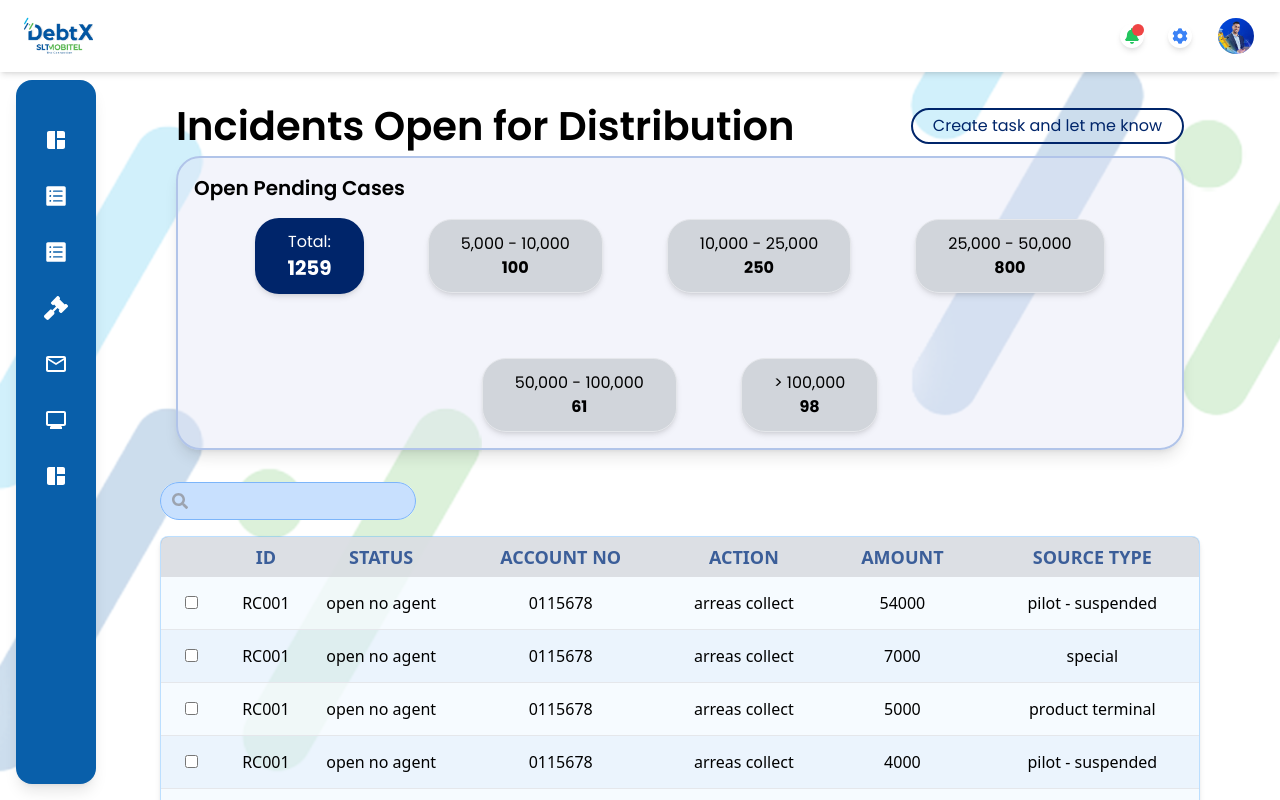
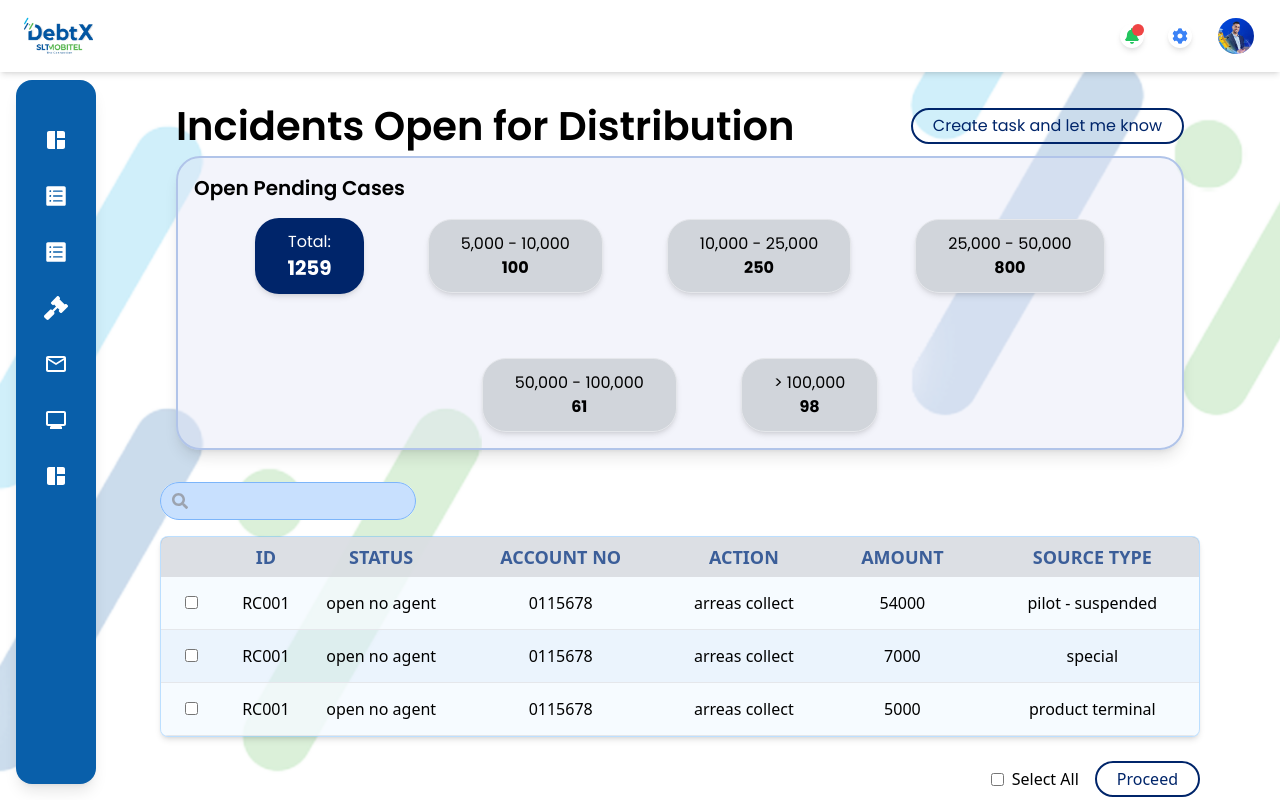
Before and after one commit to chathundichathu/DRS_TEST_integration, a React (Vite) app in the folder Debtx-configaration-frontend/: page /incident/open-incident in a window 1280 px wide. Shown: the top 800 px of the page. Built offline with nearby package versions, Linux system fonts and the light colour scheme.

Commit message:
update this pages

```diff
--- a/Debtx-configaration-frontend/src/pages/incident/OpenIncident.jsx
+++ b/Debtx-configaration-frontend/src/pages/incident/OpenIncident.jsx
@@ -41,55 +41,9 @@ export default function OpenIncident() {
         action : "arreas collect",
         amount : "5000",
         source_type :"product terminal"
-    },
-    {
-        id : "RC001",
-        status : "open no agent",
-        account_number : "0115678",
-        action : "arreas collect",
-        amount : "4000",
-        source_type :"pilot - suspended"
-    },
-    {
-        id : "RC001",
-        status : "open no agent",
-        account_number : "0115678",
-        action : "arreas collect",
-        amount : "60000",
-        source_type :"pilot - suspended"
-    },
-    {
-        id : "RC001",
-        status : "open no agent",
-        account_number : "0115678",
-        action : "arreas collect",
-        amount : "54000",
-        source_type :"pilot - suspended"
-    },
-    {
-        id : "RC001",
-        status : "open no agent",
-        account_number : "0115678",
-        action : "arreas collect",
-        amount : "56000",
-        source_type :"special"
-    },
-    {
-        id : "RC001",
-        status : "open no agent",
-        account_number : "0115678",
-        action : "arreas collect",
-        amount : "54000",
-        source_type :"pilot - suspended"
-    },
-    {
-        id : "RC001",
-        status : "open no agent",
-        account_number : "0115678",
-        action : "arreas collect",
-        amount : "60000",
-        source_type :"special"
-    },
+    }
+
+
   ];
 
   const filteredData = data.filter((row) =>
--- a/Debtx-configaration-frontend/src/pages/incident/RejectIncidentlog.jsx
+++ b/Debtx-configaration-frontend/src/pages/incident/RejectIncidentlog.jsx
@@ -195,21 +195,14 @@ const handleToDateChange = (date) => {
 
         {/* Download, Reject All, Move Forward Buttons */}
         <div className="mt-8 flex justify-end items-center gap-6">
-          <div className="flex items-center">
-            <FaDownload size={30} className="text-blue-600 cursor-pointer" />
-          </div>
+
           <button
             className={GlobalStyle.buttonPrimary}
             onClick={() => window.location.href = '/incident/log/rejectlog'}
           >
-            Reject All
+            Create task and let me know
           </button>
-          <button
-            className={GlobalStyle.buttonPrimary}
-            onClick={() => window.location.href = '/pages/incident/details'}
-          >
-            Move Forward
-          </button>
+
         </div>
       </div>
   );
```
